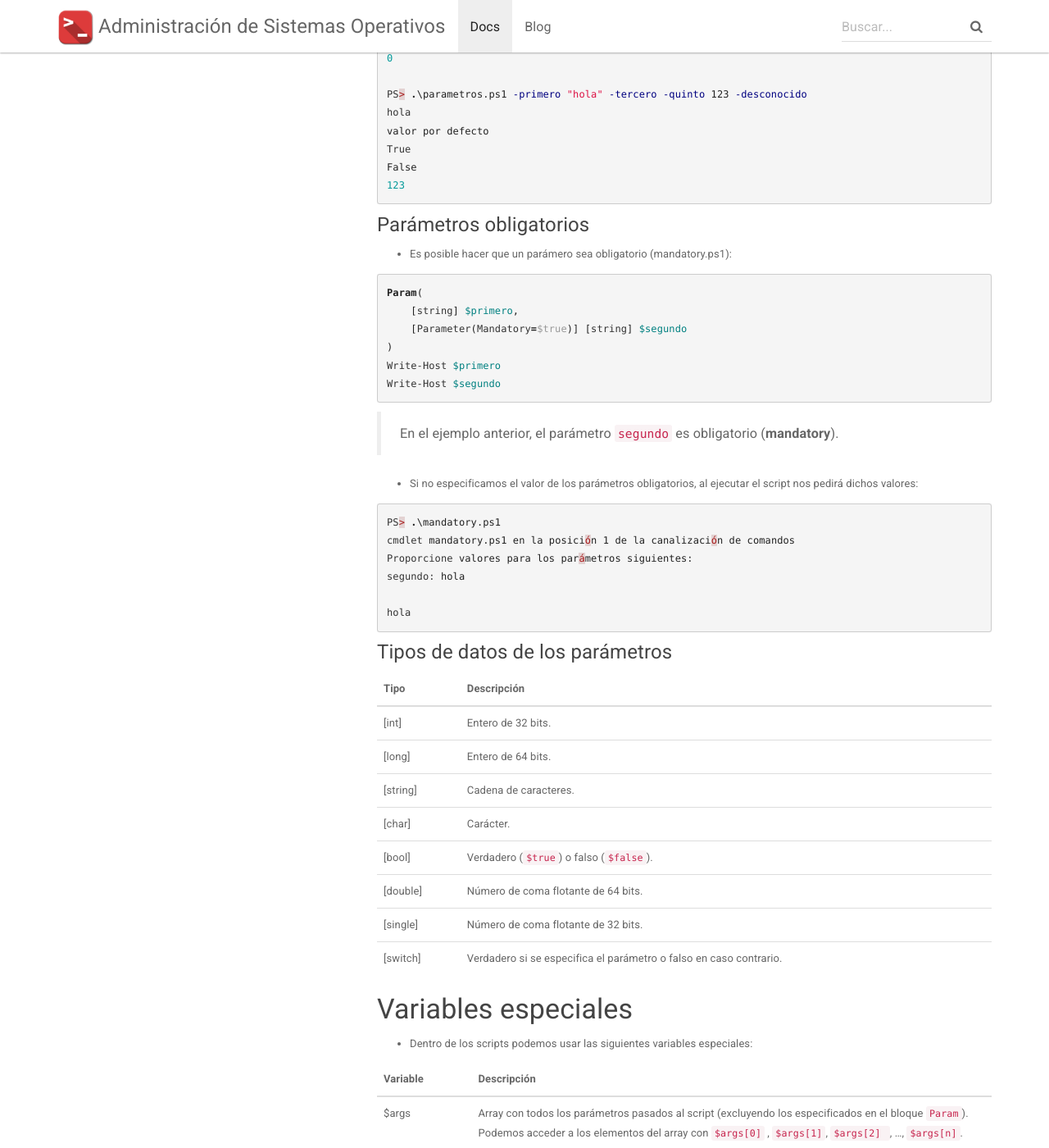
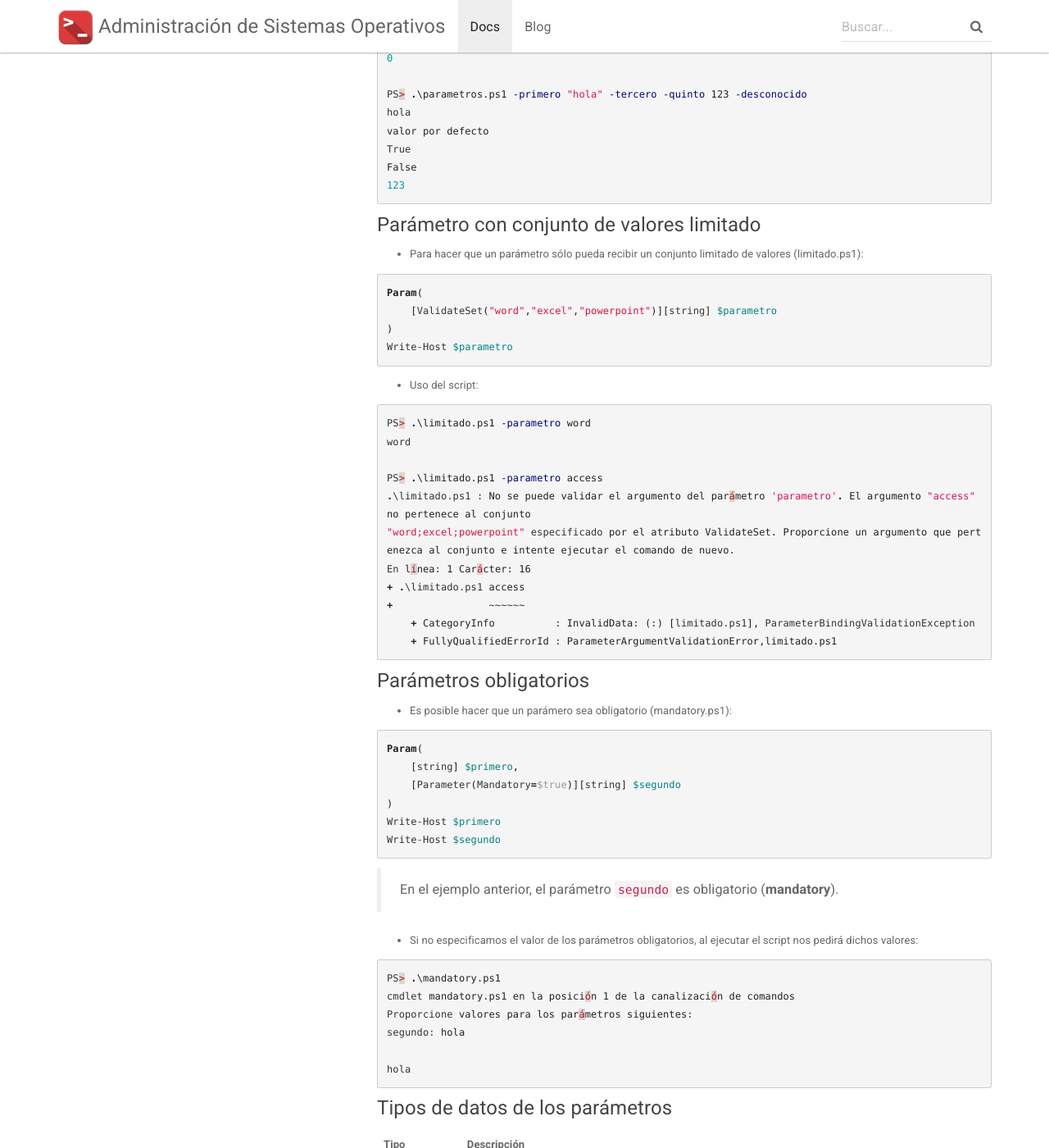
Before and after one commit to asir-add/asir-add.github.io, a Jekyll site: the page built from docs/_docs/scripting/powershell.md, in a window 1280 px wide and 1400 px high, scrolled down 3895 px. Shown: the whole window at 82% size. Built offline with Jekyll 4.4.1, drawn with Linux system fonts in a browser that asks for light colours; nearby versions of some CDN libraries.

Commit message:
actualizar tutorial scripting powershell

````diff
--- a/docs/_docs/scripting/powershell.md
+++ b/docs/_docs/scripting/powershell.md
@@ -180,6 +180,33 @@ False
 123
 ```
 
+#### Parámetro con conjunto de valores limitado
+
+* Para hacer que un parámetro sólo pueda recibir un conjunto limitado de valores (limitado.ps1):
+
+```powershell
+Param(
+    [ValidateSet("word","excel","powerpoint")][string] $parametro
+)
+Write-Host $parametro
+```
+
+* Uso del script:
+
+```powershell
+PS> .\limitado.ps1 -parametro word
+word
+
+PS> .\limitado.ps1 -parametro access
+.\limitado.ps1 : No se puede validar el argumento del parámetro 'parametro'. El argumento "access" no pertenece al conjunto
+"word;excel;powerpoint" especificado por el atributo ValidateSet. Proporcione un argumento que pertenezca al conjunto e intente ejecutar el comando de nuevo.
+En línea: 1 Carácter: 16
++ .\limitado.ps1 access
++                ~~~~~~
+    + CategoryInfo          : InvalidData: (:) [limitado.ps1], ParameterBindingValidationException
+    + FullyQualifiedErrorId : ParameterArgumentValidationError,limitado.ps1
+```
+
 #### Parámetros obligatorios
 
 * Es posible hacer que un parámero sea obligatorio (mandatory.ps1):
````
Also changed, not shown: other parts of docs/_docs/scripting/powershell.md (+1 -1 lines).
